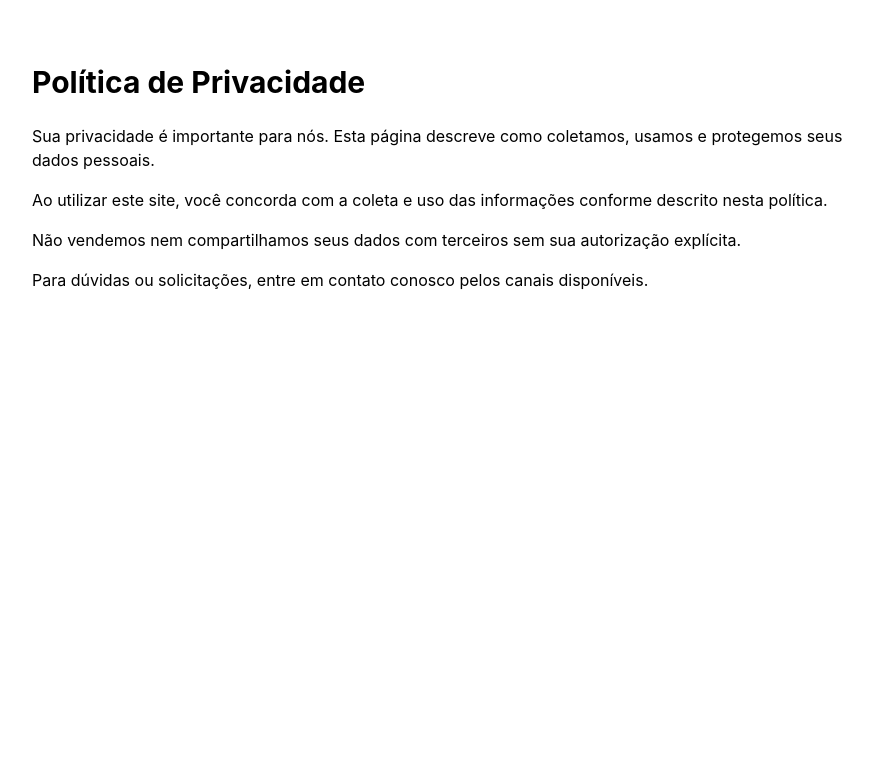
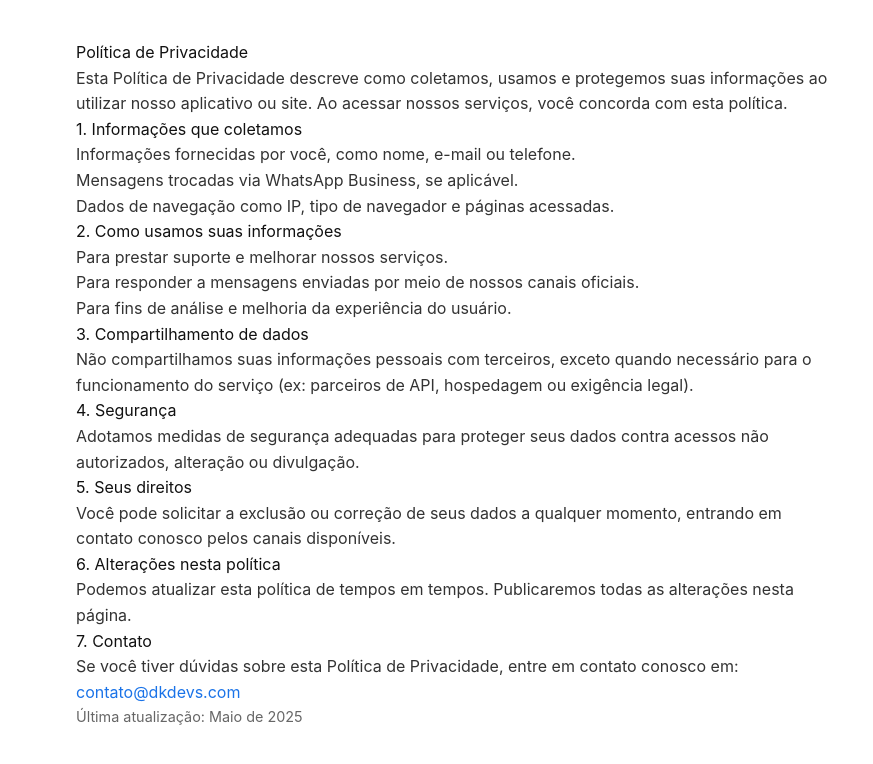
Before and after one commit to intalkconnect/lpdk_vite, a React (Vite) app: page /privacidade in a window 1280 px wide. Shown: the top 764 px of the page, without its empty margins (184-1057 px from the left). Built offline with nearby package versions, Linux system fonts and the light colour scheme.

Commit message:
Update PrivacyPolicy.jsx

```diff
--- a/src/pages/PrivacyPolicy.jsx
+++ b/src/pages/PrivacyPolicy.jsx
@@ -2,20 +2,62 @@ import React from "react";
 
 const PrivacyPolicy = () => {
   return (
-    <div className="max-w-4xl mx-auto px-6 py-16">
-      <h1 className="text-3xl font-bold mb-6">Política de Privacidade</h1>
-      <p className="mb-4">
-        Sua privacidade é importante para nós. Esta página descreve como coletamos, usamos e protegemos seus dados pessoais.
+    <div style={{ maxWidth: "800px", margin: "40px auto", padding: "0 20px", color: "#333", lineHeight: 1.6 }}>
+      <h1 style={{ color: "#111" }}>Política de Privacidade</h1>
+
+      <p>
+        Esta Política de Privacidade descreve como coletamos, usamos e protegemos suas informações
+        ao utilizar nosso aplicativo ou site. Ao acessar nossos serviços, você concorda com esta
+        política.
       </p>
-      <p className="mb-4">
-        Ao utilizar este site, você concorda com a coleta e uso das informações conforme descrito nesta política.
+
+      <h2 style={{ color: "#111" }}>1. Informações que coletamos</h2>
+      <ul>
+        <li>Informações fornecidas por você, como nome, e-mail ou telefone.</li>
+        <li>Mensagens trocadas via WhatsApp Business, se aplicável.</li>
+        <li>Dados de navegação como IP, tipo de navegador e páginas acessadas.</li>
+      </ul>
+
+      <h2 style={{ color: "#111" }}>2. Como usamos suas informações</h2>
+      <ul>
+        <li>Para prestar suporte e melhorar nossos serviços.</li>
+        <li>Para responder a mensagens enviadas por meio de nossos canais oficiais.</li>
+        <li>Para fins de análise e melhoria da experiência do usuário.</li>
+      </ul>
+
+      <h2 style={{ color: "#111" }}>3. Compartilhamento de dados</h2>
+      <p>
+        Não compartilhamos suas informações pessoais com terceiros, exceto quando necessário para
+        o funcionamento do serviço (ex: parceiros de API, hospedagem ou exigência legal).
       </p>
-      <p className="mb-4">
-        Não vendemos nem compartilhamos seus dados com terceiros sem sua autorização explícita.
+
+      <h2 style={{ color: "#111" }}>4. Segurança</h2>
+      <p>
+        Adotamos medidas de segurança adequadas para proteger seus dados contra acessos não
+        autorizados, alteração ou divulgação.
       </p>
-      <p className="mb-4">
-        Para dúvidas ou solicitações, entre em contato conosco pelos canais disponíveis.
+
+      <h2 style={{ color: "#111" }}>5. Seus direitos</h2>
+      <p>
+        Você pode solicitar a exclusão ou correção de seus dados a qualquer momento, entrando em
+        contato conosco pelos canais disponíveis.
       </p>
+
+      <h2 style={{ color: "#111" }}>6. Alterações nesta política</h2>
+      <p>
+        Podemos atualizar esta política de tempos em tempos. Publicaremos todas as alterações nesta
+        página.
+      </p>
+
+      <h2 style={{ color: "#111" }}>7. Contato</h2>
+      <p>
+        Se você tiver dúvidas sobre esta Política de Privacidade, entre em contato conosco em:{" "}
+        <a href="mailto:contato@dkdevs.com" style={{ color: "#1a73e8" }}>
+          contato@dkdevs.com
+        </a>
+      </p>
+
+      <p style={{ fontSize: "0.9em", color: "#666" }}>Última atualização: Maio de 2025</p>
     </div>
   );
 };
```
